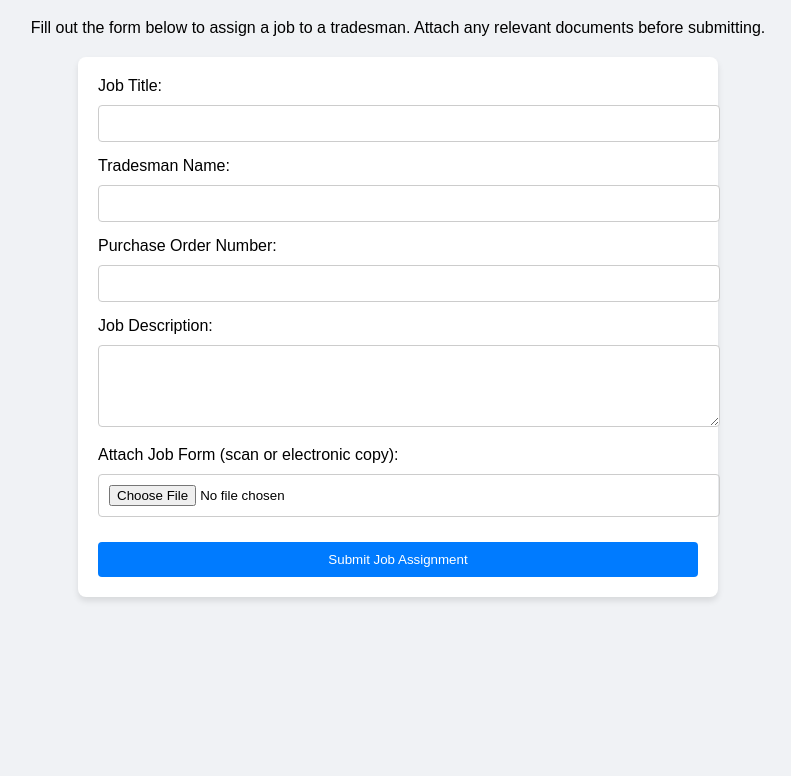
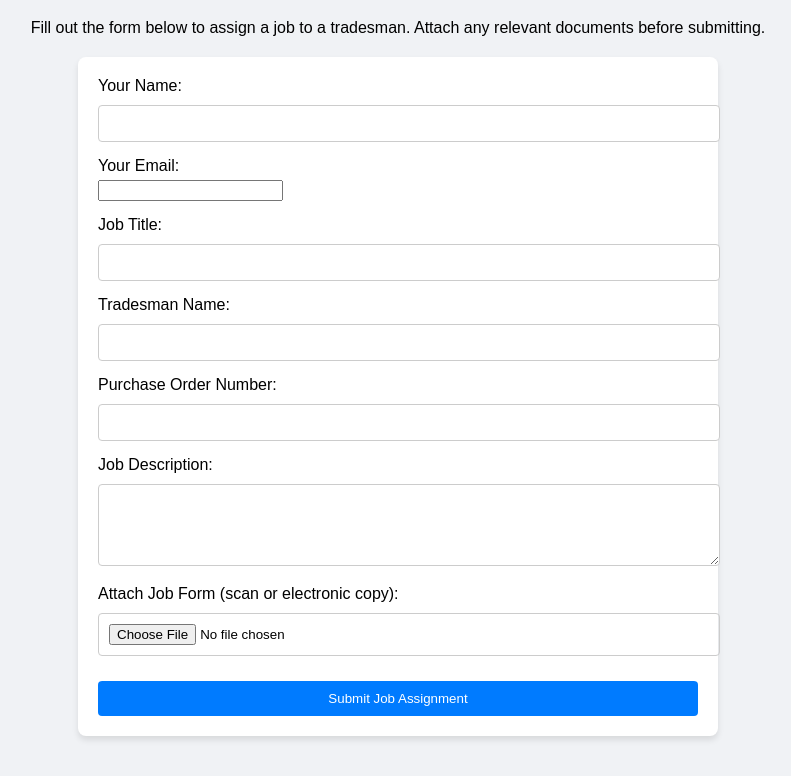
Before and after one commit to gladstone28/Job-Assignment-Form, a plain HTML site: page index.html in a window 1280 px wide. Shown: the part 81-857 px from the top of the page, without its empty margins (242-1033 px from the left). Before the commit the page ends 800 px from the top, so only its background shows below. Drawn offline with Linux system fonts and the light colour scheme.

Commit message:
modify index.html

```diff
--- a/index.html
+++ b/index.html
@@ -16,6 +16,17 @@
     <main>
 
         <form action="https://formspree.io/f/xeqyrynl" method="POST" enctype="multipart/form-data">
+            <!-- New fields for completer's name and email -->
+            <div class="form-group">
+                <label for="completerName">Your Name:</label>
+                <input type="text" id="completerName" name="completerName" required>
+            </div>
+
+            <div class="form-group">
+                <label for="completerEmail">Your Email:</label>
+                <input type="email" id="completerEmail" name="completerEmail" required>
+            </div>
+
             <div class="form-group">
                 <label for="jobTitle">Job Title:</label>
                 <input type="text" id="jobTitle" name="jobTitle" required>
@@ -47,3 +58,60 @@
 </body>
 
 </html>
+
+<style>
+    body {
+        font-family: 'Arial', sans-serif;
+        background-color: #f0f2f5;
+        margin: 0;
+        padding: 20px;
+    }
+
+    header {
+        text-align: center;
+        margin-bottom: 20px;
+    }
+
+    form {
+        background: white;
+        max-width: 600px;
+        margin: 20px auto;
+        padding: 20px;
+        border-radius: 8px;
+        box-shadow: 0 4px 6px rgba(0,0,0,0.1);
+    }
+
+    .form-group {
+        margin-bottom: 15px;
+    }
+
+    label {
+        display: block;
+        margin-bottom: 5px;
+    }
+
+    input[type="text"],
+    input[type="file"],
+    textarea {
+        width: 100%;
+        padding: 10px;
+        margin-top: 5px;
+        border-radius: 4px;
+        border: 1px solid #ccc;
+    }
+
+    button {
+        width: 100%;
+        padding: 10px 0;
+        margin-top: 10px;
+        background-color: #007bff;
+        color: white;
+        border: none;
+        border-radius: 4px;
+        cursor: pointer;
+    }
+
+    button:hover {
+        background-color: #0056b3;
+    }
+</style>
```
